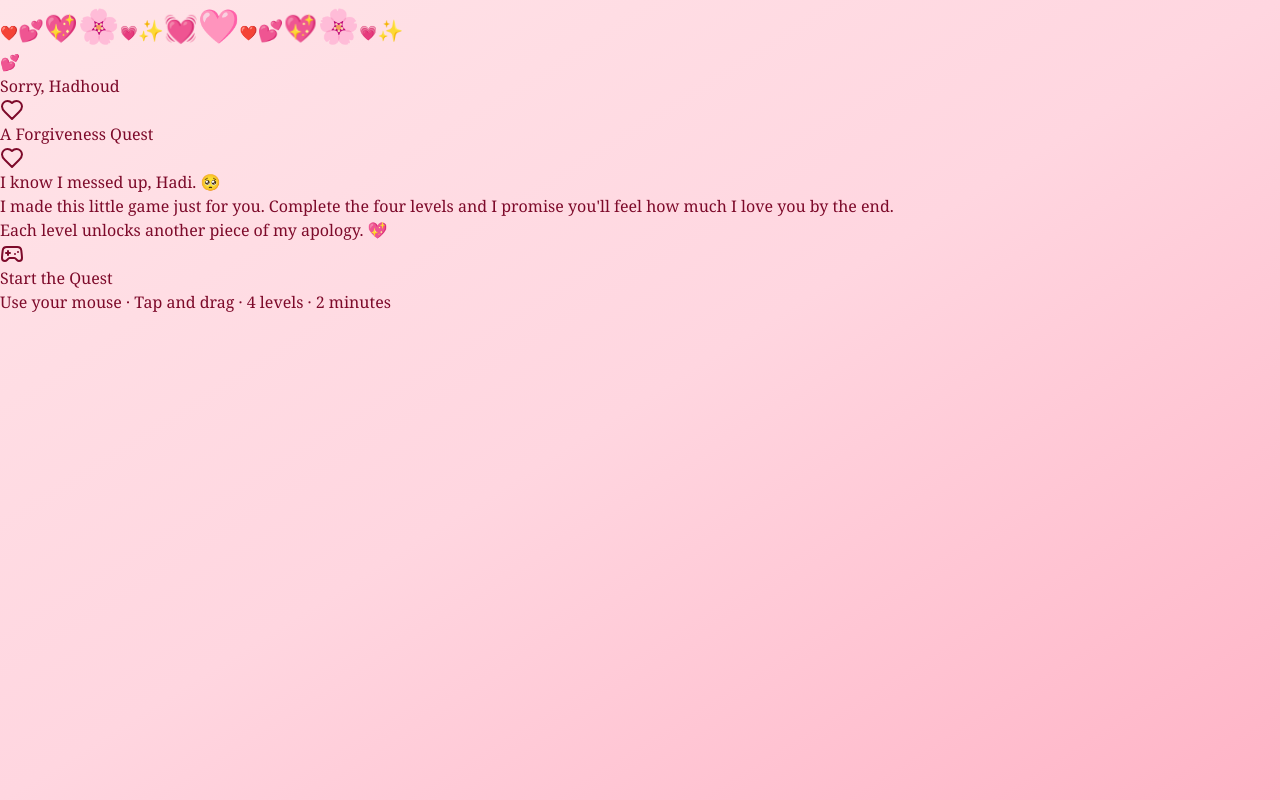
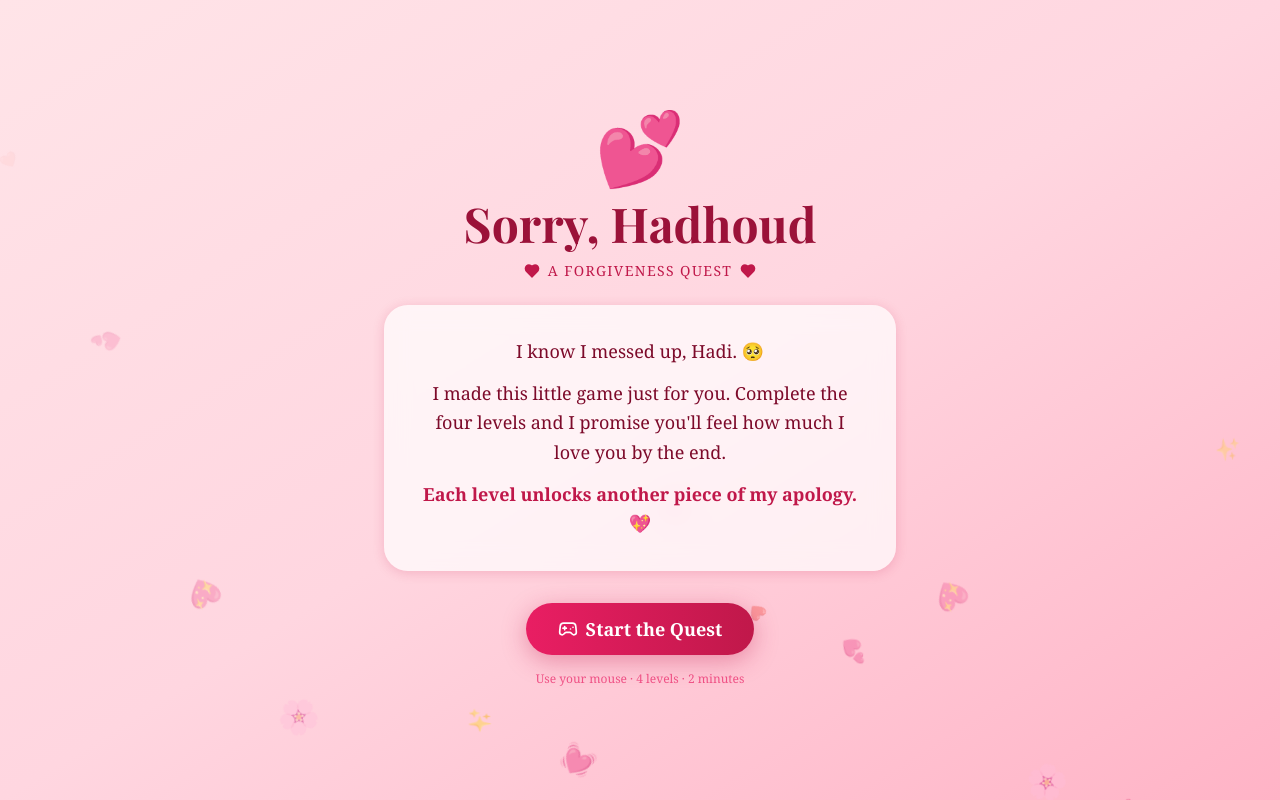
Before and after one commit to MajdSbat2001/sorry-hadhoud, a React (Vite) app in the folder client/: page / in a window 1280 px wide. Built offline with nearby package versions, Linux system fonts and the light colour scheme; no server answers; a web font is replaced by a local one.

Commit message:
Fix Tailwind paths for production build

```diff
--- a/client/postcss.config.js
+++ b/client/postcss.config.js
@@ -1,6 +1,6 @@
 export default {
   plugins: {
-    tailwindcss: { config: '/Users/yemnak/Desktop/sorry-hadhoud/client/tailwind.config.js' },
+    tailwindcss: { config: new URL('./tailwind.config.js', import.meta.url).pathname },
     autoprefixer: {},
   },
 }
--- a/client/tailwind.config.js
+++ b/client/tailwind.config.js
@@ -1,8 +1,12 @@
+import path from 'node:path'
+import { fileURLToPath } from 'node:url'
+const __dirname = path.dirname(fileURLToPath(import.meta.url))
+
 /** @type {import('tailwindcss').Config} */
 export default {
   content: [
-    '/Users/yemnak/Desktop/sorry-hadhoud/client/index.html',
-    '/Users/yemnak/Desktop/sorry-hadhoud/client/src/**/*.{js,jsx}',
+    path.join(__dirname, 'index.html'),
+    path.join(__dirname, 'src/**/*.{js,jsx}'),
   ],
   theme: {
     extend: {
```
